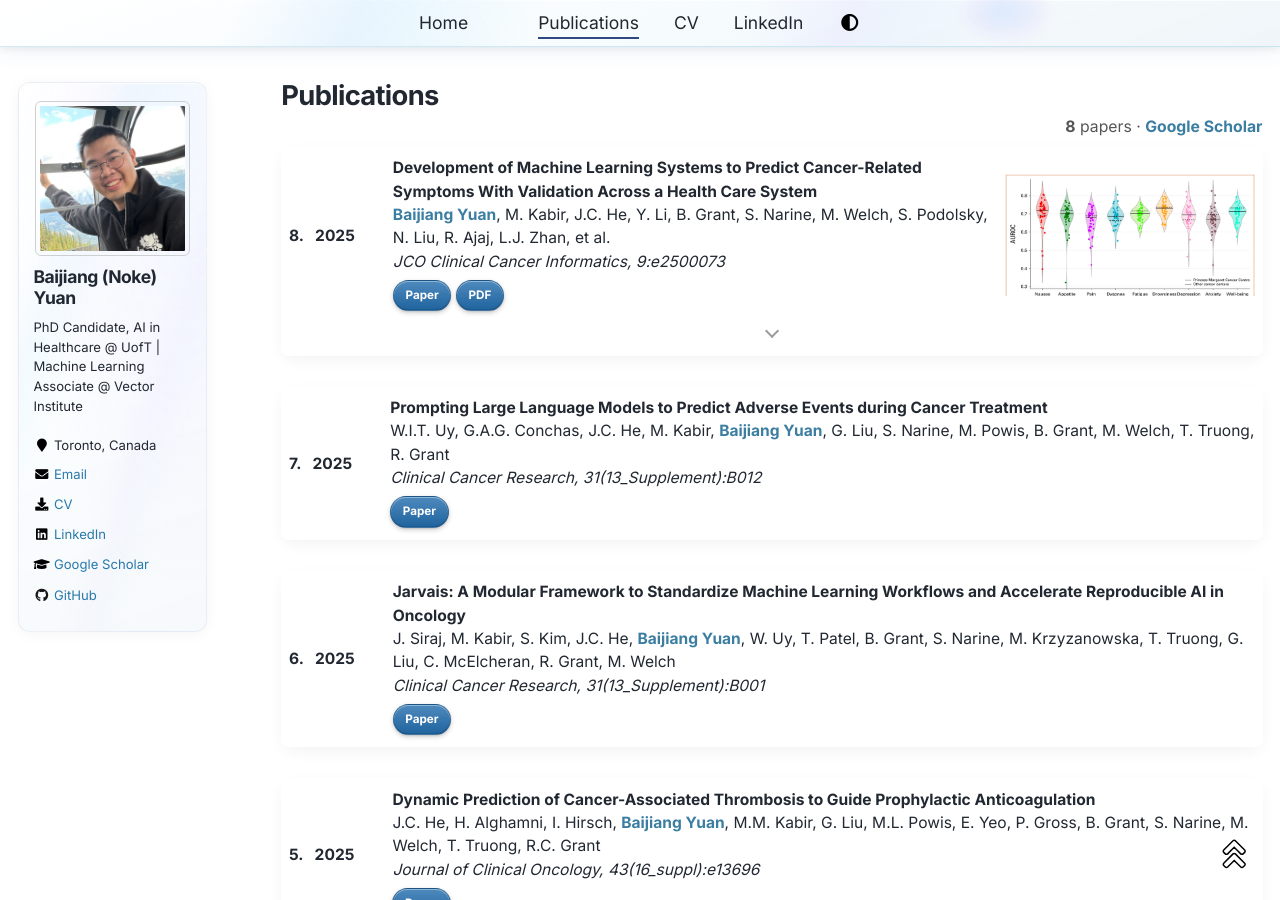
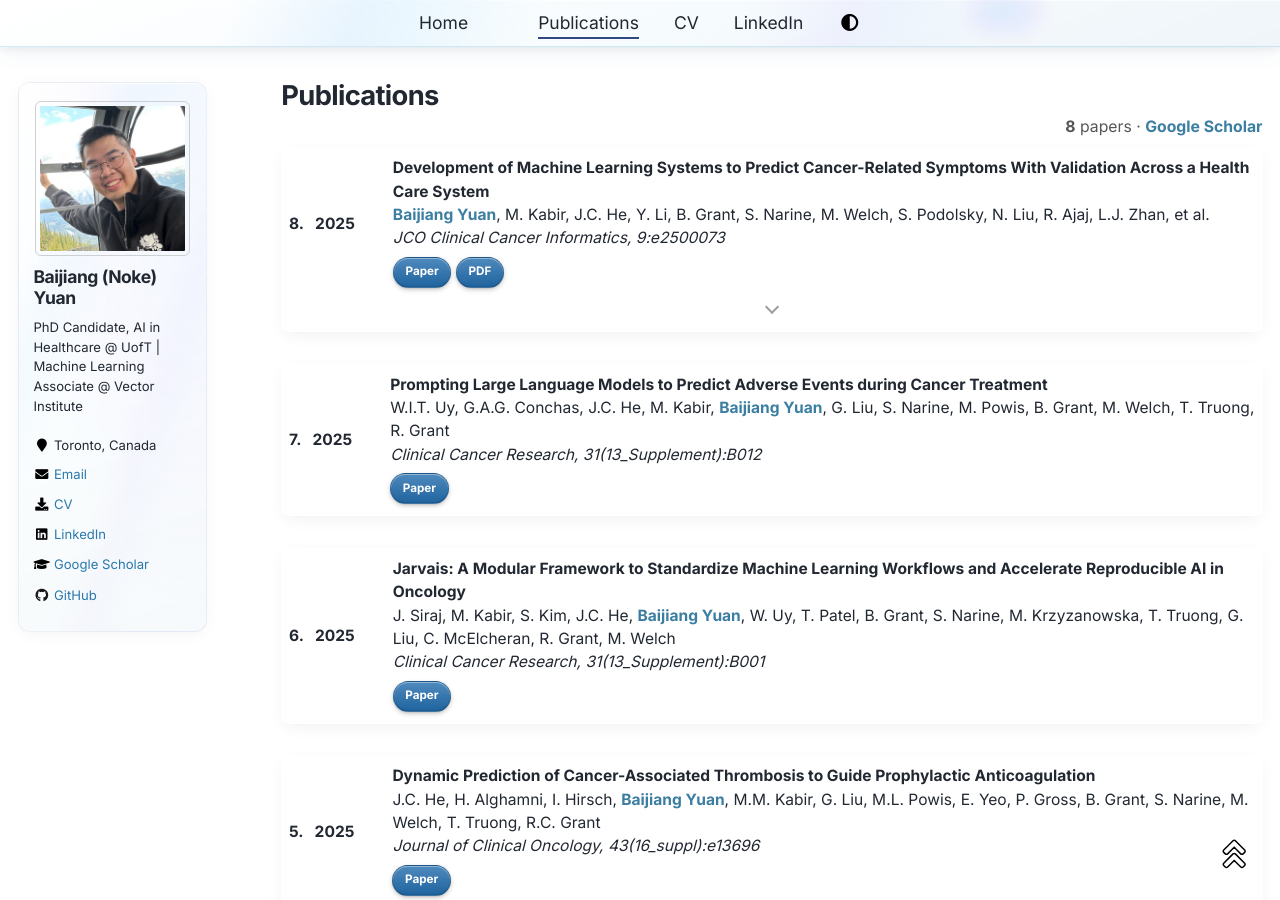
Before and after one commit to NokeYuan/NokeYuan.github.io, a Jekyll site: the page built from _pages/publications.md, in a window 1280 px wide and 900 px high. Built offline with Jekyll 4.4.1, drawn with Linux system fonts in a browser that asks for light colours.

Commit message:
Revert "Add figure thumbnails to symptom-prediction publications (from JCO CCI 2025 paper)"
This reverts commit cf723cfc9bfae0cf5b74fdce93a0d09d56ba3e78.

```diff
--- a/_pages/publications.md
+++ b/_pages/publications.md
@@ -26,9 +26,6 @@ classes: wide
       <a class="btn btn--primary" target="_blank" href="https://doi.org/10.1200/CCI-25-00073" role="button" style="text-decoration:none">Paper</a>
       <a class="btn btn--primary" target="_blank" href="files/yuan2025-jco-cci-symptom-prediction.pdf" role="button" style="text-decoration:none">PDF</a>
       <br>
-    </div>
-    <div class="pub-img">
-      <a href="https://doi.org/10.1200/CCI-25-00073"><img src="/images/Papers/jcocci-external-validation.png" style="width:250px; height:auto; margin:0px;"></a>
     </div>
     <div class="pub-arrow"></div>
     <div class="pub-summary"><b>Tl;dr</b>: <br>Machine learning systems predicting cancer-related symptoms, validated across a health care system of 82 cancer centers (12K+ patients, 77K+ treatments), achieving AUROC 0.66&ndash;0.73 across 9 symptoms.</div>
@@ -116,9 +113,6 @@ classes: wide
       <a class="btn btn--primary" target="_blank" href="https://doi.org/10.1200/op.2023.19.11_suppl.587" role="button" style="text-decoration:none">Paper</a>
       <br>
     </div>
-    <div class="pub-img">
-      <a href="https://doi.org/10.1200/op.2023.19.11_suppl.587"><img src="/images/Papers/multitask-performance.png" style="width:250px; height:auto; margin:0px;"></a>
-    </div>
   </div>
 
   <div class="pub-card">
@@ -133,9 +127,6 @@ classes: wide
       <a class="btn btn--primary" target="_blank" href="https://doi.org/10.1200/jco.2023.41.16_suppl.1557" role="button" style="text-decoration:none">Paper</a>
       <br>
     </div>
-    <div class="pub-img">
-      <a href="https://doi.org/10.1200/jco.2023.41.16_suppl.1557"><img src="/images/Papers/aim2reduce-alarms.png" style="width:250px; height:auto; margin:0px;"></a>
-    </div>
     <div class="pub-arrow"></div>
     <div class="pub-summary"><b>Tl;dr</b>: <br>AIM2REDUCE is a real-time prediction system for 30-day symptom deterioration in cancer patients, with high-risk alerts associated with 1.85&ndash;2.66&times; increased emergency department visits.</div>
   </div>
```
Also changed, not shown: _pages/about.md (+0 -9 lines), images/Papers/aim2reduce-alarms.png (deleted), images/Papers/jcocci-external-validation.png (deleted), images/Papers/multitask-performance.png (deleted).
